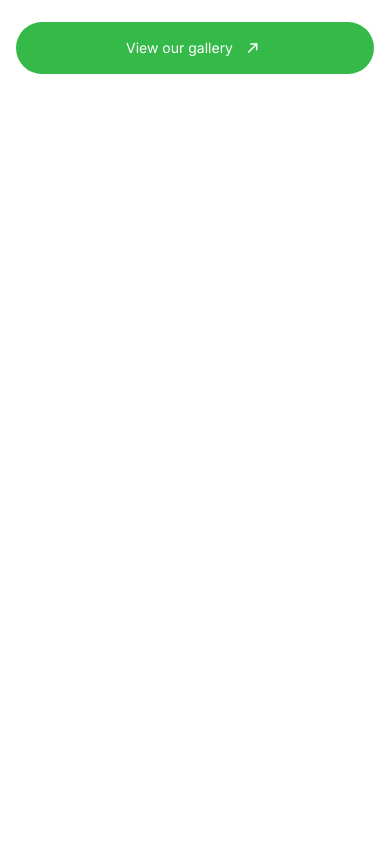
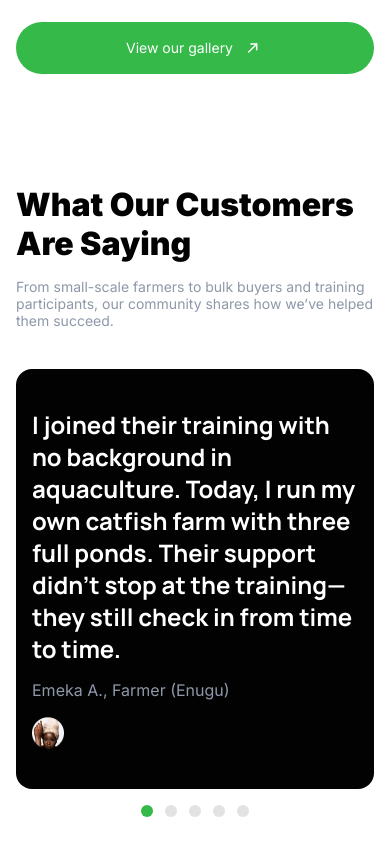
Before and after one commit to ParryOgbemudia/pizibue, a React (Vite) app: page / in a window 390 px wide. Shown: the part 5200-6056 px from the top of the page. Before the commit the page ends 5330 px from the top, so only its background shows below. Built offline with nearby package versions, Linux system fonts and the light colour scheme.

Commit message:
testimonial mobile

```diff
--- /dev/null
+++ b/src/components/GalleryList.tsx
@@ -0,0 +1,26 @@
+import { useEffect, useState } from "react";
+
+import gallery_img1 from "@/assets/gallery/gallery_img1.webp";
+import gallery_img2 from "@/assets/gallery/gallery_img2.webp";
+import gallery_img3 from "@/assets/gallery/gallery_img3.webp";
+import gallery_img4 from "@/assets/gallery/gallery_img4.webp";
+import gallery_img5 from "@/assets/gallery/gallery_img5.webp";
+import gallery_img6 from "@/assets/gallery/gallery_img6.webp";
+import gallery_img7 from "@/assets/gallery/gallery_img7.webp";
+
+const images = [
+  gallery_img1,
+  gallery_img2,
+  gallery_img3,
+  gallery_img4,
+  gallery_img5,
+  gallery_img6,
+  gallery_img7,
+];
+
+export default function GalleryList() {
+  const [currentIndex, setCurrentIndex] = useState<number | null>(0);
+
+  useEffect(()=>{}[])
+  return <div></div>;
+}
--- a/src/components/HeadingMobile.tsx
+++ b/src/components/HeadingMobile.tsx
@@ -1,6 +1,6 @@
 type HeadingMobileProps = {
   h3: string;
-  span: string;
+  span?: string;
   p: string;
 };
 export default function HeadingMobile({ h3, span, p }: HeadingMobileProps) {
--- a/src/components/SliderDots.tsx
+++ b/src/components/SliderDots.tsx
@@ -12,7 +12,7 @@ export default function SliderDots({
         <button
           key={i}
           className={`h-3 w-3 cursor-pointer rounded-full transition-colors duration-300 ${
-            i === activeIndex ? "bg-primary" : "bg-[#E2E2E2]"
+            i + 1 === activeIndex ? "bg-primary" : "bg-[#E2E2E2]"
           }`}
         />
       ))}
--- a/src/components/layout/Footer.tsx
+++ b/src/components/layout/Footer.tsx
@@ -0,0 +1,7 @@
+export default function Footer() {
+  return (
+    <footer className="w-full">
+      <div className="mx-auto px-4 py-14 sm:px-10"></div>
+    </footer>
+  );
+}
--- a/src/components/sections/Testimonials.tsx
+++ b/src/components/sections/Testimonials.tsx
@@ -0,0 +1,37 @@
+import SliderDots from "../SliderDots";
+import emekaimage1 from "@/assets/testimonial/emekafarmer1.png";
+
+export default function Testimonials() {
+  return (
+    <section className="w-full">
+      <div className="mx-auto px-4 py-14 sm:px-10">
+        <div className="flex flex-col gap-10">
+          <div className="flex flex-col items-center gap-4">
+            <h3 className="text-[32px] font-black text-[#020202]">
+              What Our Customers Are Saying
+            </h3>
+            <p className="text-[14px] font-normal text-[#8E98A8]">
+              From small-scale farmers to bulk buyers and training participants,
+              our community shares how we’ve helped them succeed.
+            </p>
+          </div>
+          <div className="flex flex-col items-center gap-4">
+            <div className="flex w-full flex-col gap-4 rounded-2xl bg-[#020202] px-4 py-10">
+              <p className="font-manrope text-2xl font-bold text-white">
+                I joined their training with no background in aquaculture.
+                Today, I run my own catfish farm with three full ponds. Their
+                support didn’t stop at the training—they still check in from
+                time to time.
+              </p>
+              <p className="text-[16px] font-normal text-[#8E98A8]">
+                Emeka A., Farmer (Enugu)
+              </p>
+              <img src={emekaimage1} alt="Emeka Image" className="size-8" />
+            </div>
+            <SliderDots totalSlides={5} activeIndex={1} />
+          </div>
+        </div>
+      </div>
+    </section>
+  );
+}
--- a/src/index.css
+++ b/src/index.css
@@ -1,4 +1,6 @@
 @import url("https://fonts.googleapis.com/css2?family=DM+Sans:ital,opsz,wght@0,9..40,100..1000;1,9..40,100..1000&family=Inter:ital,opsz,wght@0,14..32,100..900;1,14..32,100..900&family=Montserrat:ital,wght@0,100..900;1,100..900&family=Rubik:ital,wght@0,300..900;1,300..900&display=swap");
+
+@import url("https://fonts.googleapis.com/css2?family=DM+Sans:ital,opsz,wght@0,9..40,100..1000;1,9..40,100..1000&family=Inter:ital,opsz,wght@0,14..32,100..900;1,14..32,100..900&family=Manrope:wght@200..800&family=Montserrat:ital,wght@0,100..900;1,100..900&family=Rubik:ital,wght@0,300..900;1,300..900&display=swap");
 
 @import "tailwindcss";
 
@@ -22,6 +24,7 @@ body,
 
   /* Font Families */
   --font-inter: "Inter", sans-serif;
+  --font-manrope: "Manrope", sans-serif;
 
   /* Breakpoints */
   --breakpoint-xs: 350px;
--- a/src/pages/Home.tsx
+++ b/src/pages/Home.tsx
@@ -3,6 +3,7 @@ import About from "../components/sections/About";
 import Hero from "../components/sections/Hero";
 import Products from "../components/sections/Products";
 import Services from "../components/sections/Services";
+import Testimonials from "../components/sections/Testimonials";
 import Gallery from "./Gallery";
 
 export default function Home() {
@@ -14,6 +15,7 @@ export default function Home() {
       <About />
       <Services />
       <Gallery />
+      <Testimonials />
     </div>
   );
 }
```
Also changed, not shown: src/assets/testimonial/emekafarmer1.png (added).
